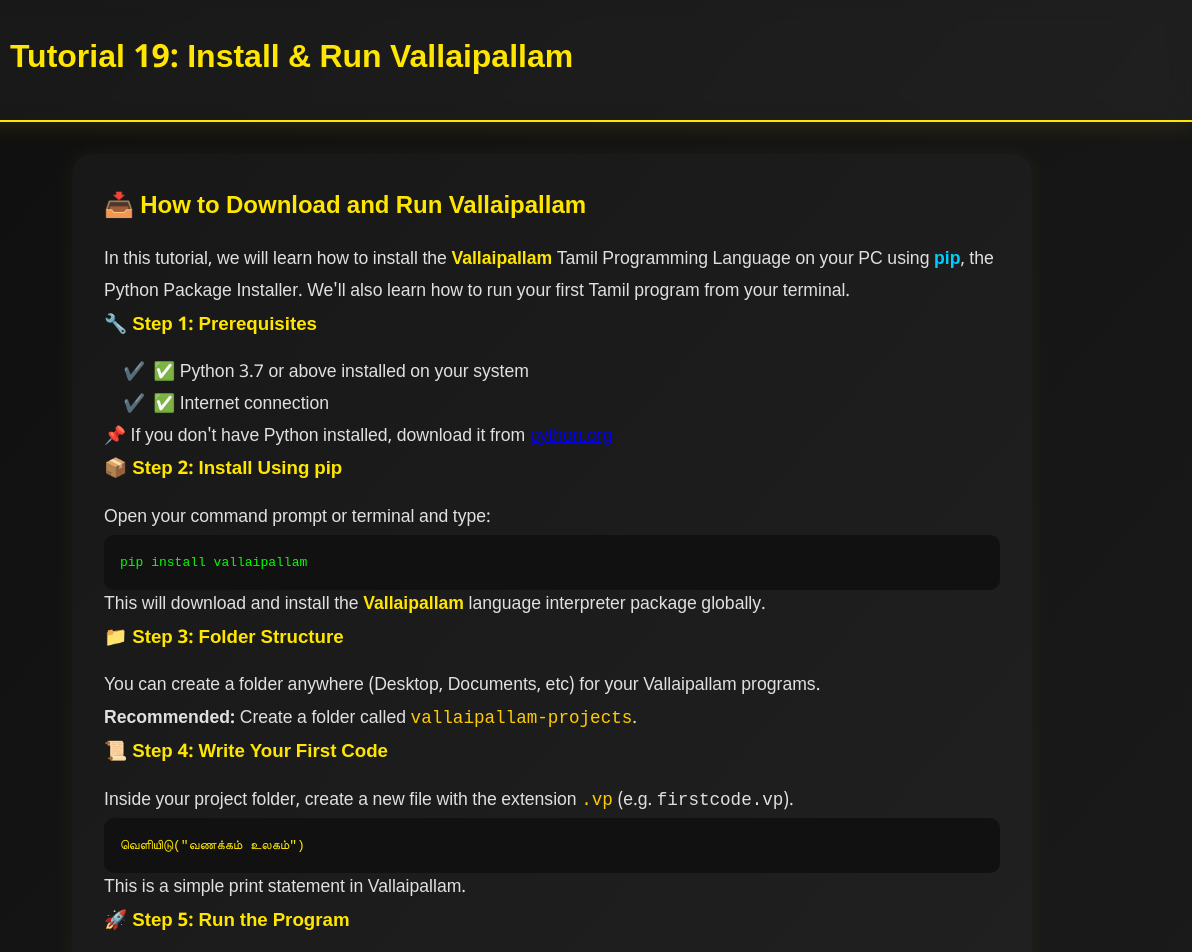
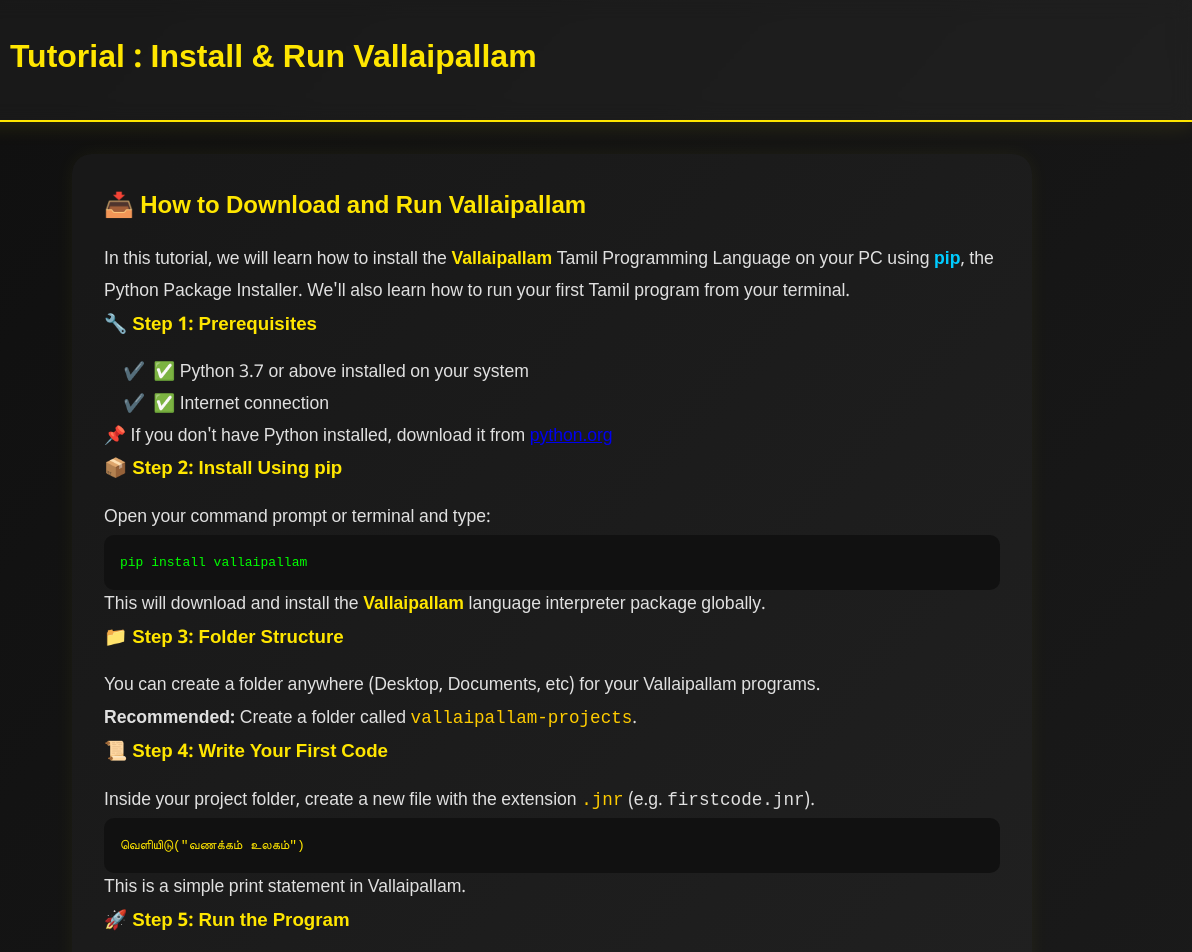
Before and after one commit to NishanthRaj707/Vallaipallam_Tutorial, a plain HTML site: page tutorial0.html in a window 1280 px wide. Shown: the top 952 px of the page, 88-1280 px from the left. Drawn offline with Linux system fonts and the light colour scheme.

Commit message:
Update tutorial0.html

```diff
--- a/tutorial0.html
+++ b/tutorial0.html
@@ -9,7 +9,7 @@
 <body>
   <header class="glass-header">
     <span class="logo pulse">🍌</span>
-    <h1 class="title">Tutorial 19: Install & Run Vallaipallam</h1>
+    <h1 class="title">Tutorial : Install & Run Vallaipallam</h1>
   </header>
 
   <main class="container">
@@ -43,7 +43,7 @@ pip install vallaipallam</pre>
 
     <section>
       <h3>📜 Step 4: Write Your First Code</h3>
-      <p>Inside your project folder, create a new file with the extension <code style="color:#ffcc00">.vp</code> (e.g. <code>firstcode.vp</code>).</p>
+      <p>Inside your project folder, create a new file with the extension <code style="color:#ffcc00">.jnr</code> (e.g. <code>firstcode.jnr</code>).</p>
       <pre style="background:#111; color:#ffe600; padding:1rem; border-radius:10px;">
 வெளியிடு("வணக்கம் உலகம்")</pre>
       <p>This is a simple print statement in Vallaipallam.</p>
```
